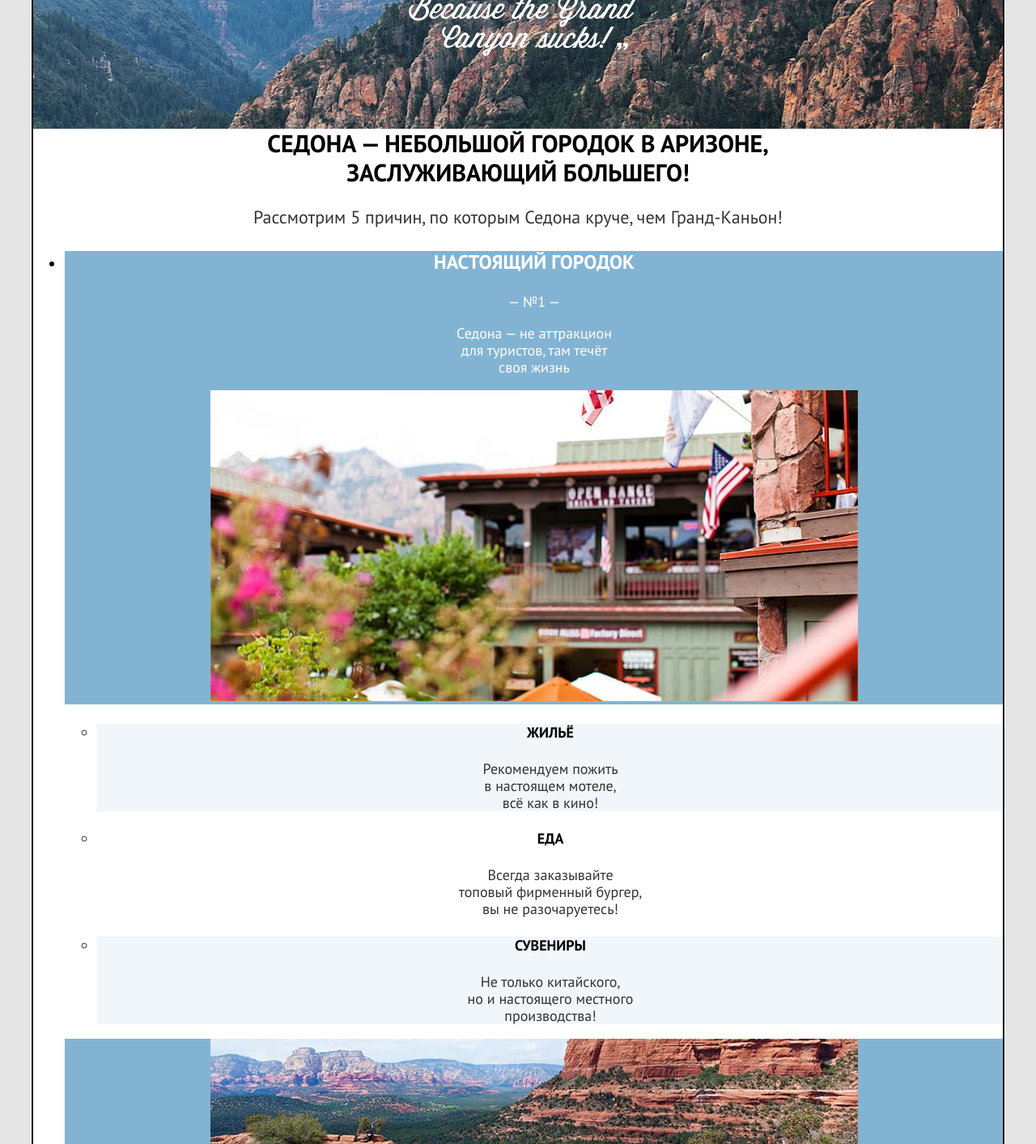
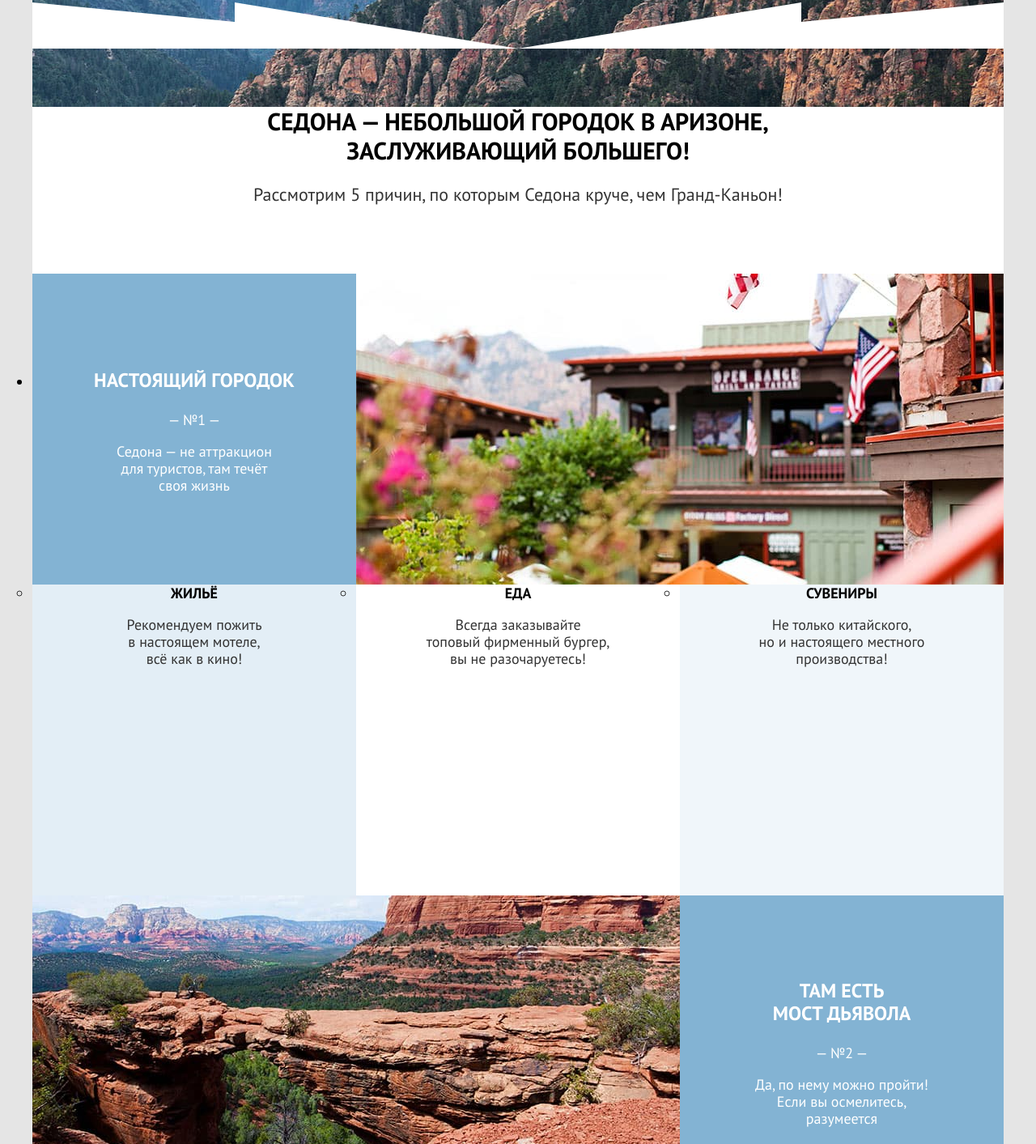
Before and after one commit to ruslantz/1907789-sedona-33, a plain HTML site: page index.html in a window 1280 px wide. Shown: the part 426-1839 px from the top of the page at 81% size. Drawn offline with Linux system fonts and the light colour scheme.

Commit message:
Делает крупные сетки первой страницы

```diff
--- a/index.html
+++ b/index.html
@@ -47,8 +47,9 @@
         <section class="welcome">
           <div class="welcome-split">
             <!-- Главный заголовок -->
-            <h1 class="visually-hidden">Добро пожаловать в великолепную Седону</h1>
+            <h1 class="visually-hidden" hidden>Добро пожаловать в великолепную Седону</h1>
             <img class="vector-welcome" alt="Welcome to the gorgeous Sedona 'because the Grand Canyon sukcs'" src="images/welcome.svg" width="458" height="352">
+            <div class="divider"></div>
           </div>
           <b class="slogan">Седона — небольшой городок в Аризоне,<br>
             заслуживающий большего!</b>
@@ -57,13 +58,15 @@
         <!-- Преимущества -->
         <section class="advantages">
           <ul class="advantages-list">
-            <li class="">
-              <div class="advantages-item-blue">
+            <li class="advantages-item">
+              <div class="advantages-item advantages-item-blue">
+                <div class="container-item-blue">
                   <h3 class="advantages-title">Настоящий городок</h3>
                   <span class="advantages-description advantages-number">— №1 —</span>
                   <p class="advantages-description">Седона — не аттракцион<br>
                     для туристов, там течёт<br>
                     своя жизнь</p>
+                </div>
                 <img class="advantages-image" alt="Вид на город" src="images/photo-1.jpg"
                  width="800" height="384">
               </div>
@@ -89,15 +92,17 @@
                 </li>
               </ul>
             </li>
-            <li class="advantages-item-blue">
+            <li class="advantages-item advantages-item-blue">
               <img class="advantages-image" alt="Достопремичательность-мост дьявола"
                src="images/photo-2.jpg" width="800" height="384">
+              <div class="container-item-blue">
                 <h3 class="advantages-title">Там есть<br>
                   мост дьявола</h3>
                 <span class="advantages-number">— №2 —</span>
                 <p class="advantages-description">Да, по нему можно пройти!<br>
                   Если вы осмелитесь,<br>
                   разумеется</p>
+              </div>
             </li>
             <li class="advantages-item">
               <h3 class="advantages-title">Небольшая<br>
--- a/styles/styles.css
+++ b/styles/styles.css
@@ -19,23 +19,23 @@ html {
 }
 
 body {
-  margin: 0;
+  font-family: "PT Sans", sans-serif;
+  font-weight: 400;
+  color: #000000;
+  background-color: #E5E5E5;margin: 0;
   min-height: 100%;
   display: flex;
   flex-direction: column;
-  font-family: "PT Sans", sans-serif;
-  font-weight: 400;
-  color: #000000;
-  background-color: #E5E5E5;
 }
 
 .wrap {
-  margin: 0 40px;
+  width: 1200px;
+  margin: 0 auto;
   display: inherit;
   min-height: inherit;
   flex-direction: inherit;
   background-color: #ffffff;
-  flex-grow: inherit;
+  flex-grow: 1;
 }
 
 a {
@@ -47,7 +47,6 @@ a {
   flex-grow: 1;
   width: 1200px;
   margin: 0 auto;
-  outline: auto;
 }
 .main-index {
   text-align: center;
@@ -64,14 +63,14 @@ a {
 .navigation {
   display: flex;
   width: 1060px;
-  margin: 0 auto;
+  margin: 0 auto -5px;
+  /* здесь пытался сделать чтобы лого накрывало следующий блок */
 }
 
 .navigation-list {
   margin: 0;
   padding: 0;
   width: 450px;
-
 }
 
 .navigation-user {
@@ -113,13 +112,24 @@ a {
   background-color: #756257;
 }
 
+.welcome {
+  /* margin: 0 auto 80px; */
+  padding-bottom: 80px;
+}
+
 .welcome-split {
   background-image: url("../images/index-background.jpg");
-  /* width: 1200px; */
+  width: 1200px;
   height: 485px;
-  background-size: 100%;
   background-repeat: no-repeat;
 }
+
+.divider {
+  background-image: url("../images/divider.svg");
+  width: 1200px;
+  height: 57px;
+}
+/* Правильно ли добавил эту графику? */
 
 .slogan {
   font-size: 30px;
@@ -134,9 +144,23 @@ a {
   line-height: 36px;
   font-weight: inherit;
   color: #333333;
+  margin-bottom: 0;
+}
+
+.advantages {
+  margin: 0 auto;
+}
+
+.advantages-list {
+  display: flex;
+  flex-wrap: wrap;
+  margin: 0;
+  padding: 0;
 }
 
 .advantages-item {
+  width: 400px;;
+  /* height: 384px; когда добавляю здесь высоту, пропадает advantages-advices  */
   background-color: #83B3D31F;
 }
 
@@ -144,17 +168,36 @@ a {
   background-color: #83B3D333;
 }
 
+.container-item-blue {
+  margin: auto;
+}
+
 .advantages-item-blue {
+  display: flex;
+  justify-content: space-between;
+  width: 1200px;
   color: #ffffff;
   background-color: #83B3D3;
 }
 
+.advantages-advices {
+  width: 1200px;
+  height: 384px;
+  display: flex;
+  flex-wrap: wrap;
+  margin: 0;
+  padding: 0;
+}
+
 .advices {
+  width: 400px;
   background-color: #83B3D31F;
   color: #333333;
 }
 
 .advices-title {
+  margin: 0;
+  /* может и не нужно обнулять, на мелких сетках нужно смотреть */
   text-transform: uppercase;
   color: #000000;
 }
```
Lines whose indentation alone changed are shown as unchanged.
